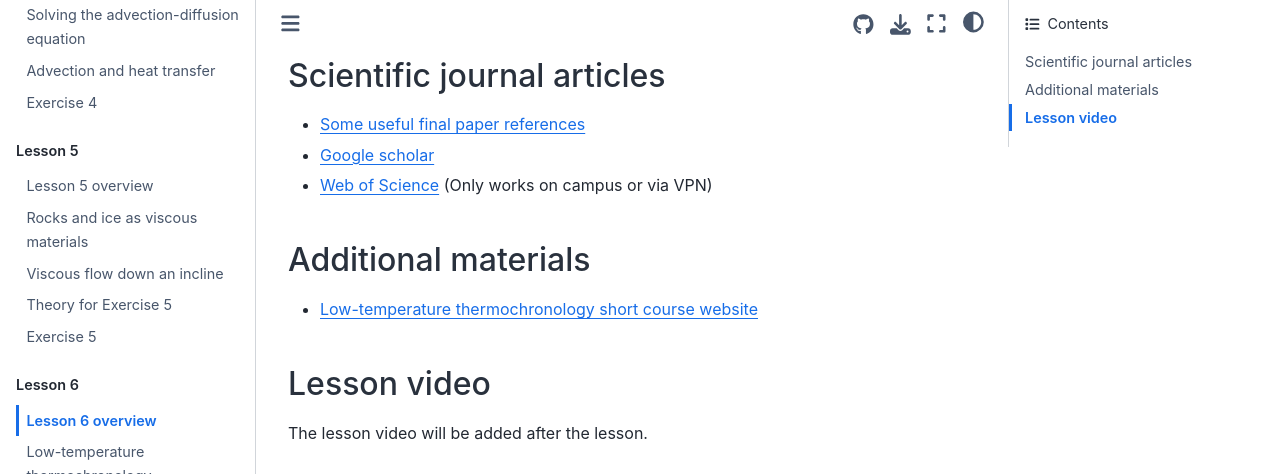
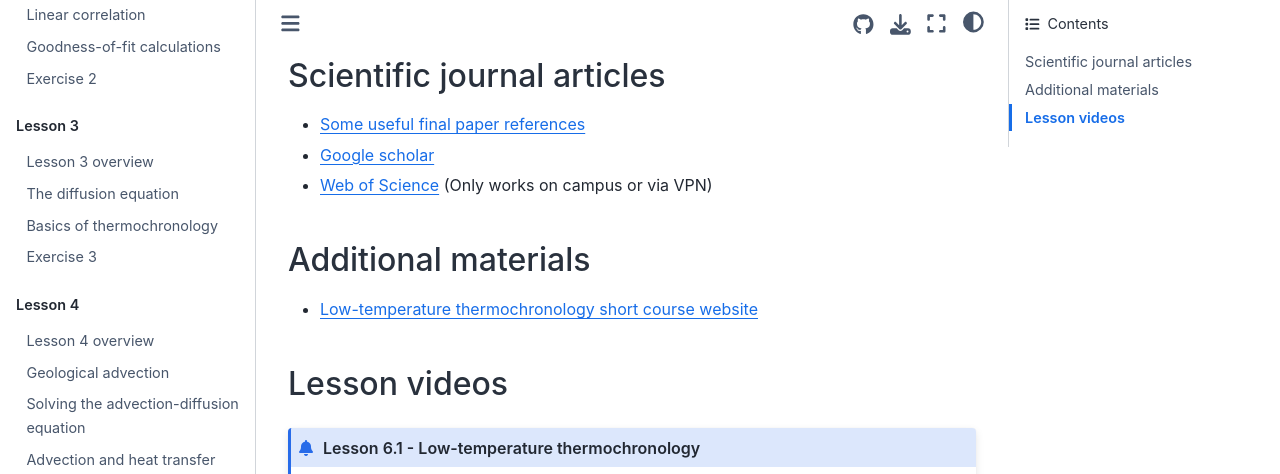
Before and after one commit to IntroQG/site, a Sphinx documentation site: the page built from source/lessons/L6/overview.rst, in a window 1280 px wide and 1400 px high, scrolled down 389 px. Shown: the top 474 px of the window. Built offline with Sphinx 7.4.7 and the Sphinx Book theme 1.1.4, drawn with Linux system fonts in a browser that asks for light colours; some of the changed text lies outside the part shown; grey boxes are pictures that could not be loaded.

Commit message:
Add Lesson 6 videos (finally...)

```diff
--- a/source/lessons/L6/overview.rst
+++ b/source/lessons/L6/overview.rst
@@ -31,23 +31,19 @@
         - Explain why geological fluids deform in a nonlinear fashion
         - Model the flow of ice in valley glaciers using viscous flow equations
 
-Lesson video
-------------
+Lesson videos
+-------------
 
-The lesson video will be added after the lesson.
+.. admonition:: Lesson 6.1 - Low-temperature thermochronology
 
-..
-    .. admonition:: Lesson 6 - Quantitative thermochronology I
+    .. raw:: html
 
-        .. raw:: html
+        <iframe width="560" height="315" src="https://www.youtube.com/embed/UQBIx7pumns" title="YouTube video player" frameborder="0" allow="accelerometer; autoplay; clipboard-write; encrypted-media; gyroscope; picture-in-picture" allowfullscreen></iframe>
+        <p>Dave Whipp, University of Helsinki <a href="https://www.youtube.com/channel/UClNYqKkR-lRWyn7jes0Khcw">@ Quantitative Geology channel on Youtube</a>.</p>
 
-            <iframe width="560" height="315" src="https://www.youtube.com/embed/JOb-sRWg-4g" frameborder="0" allow="accelerometer; autoplay; encrypted-media; gyroscope; picture-in-picture" allowfullscreen></iframe>
-            <p>Dave Whipp, University of Helsinki <a href="https://www.youtube.com/channel/UClNYqKkR-lRWyn7jes0Khcw">@ Quantitative Geology channel on Youtube</a>.</p>
+.. admonition:: Lesson 6.2 - Overview of Exercises 6 and 7, final paper
 
-        **Contents:**
+    .. raw:: html
 
-            - `00:43 - Computing environment changes <https://www.youtube.com/watch?v=JOb-sRWg-4g&t=43s>`__
-            - `02:58 - Basics of thermochronology lecture <https://www.youtube.com/watch?v=JOb-sRWg-4g&t=02m58s>`__
-            - `44:59 - Overview of other lesson materials <https://www.youtube.com/watch?v=JOb-sRWg-4g&t=44m59s>`__
-            - `48:43 - Overview of Exercises 6 and 7 <https://www.youtube.com/watch?v=JOb-sRWg-4g&t=48m43s>`__
-            - `59:49 - Preview of Exercise 6 <https://www.youtube.com/watch?v=JOb-sRWg-4g&t=59m49s>`__
+        <iframe width="560" height="315" src="https://www.youtube.com/embed/TN6EvKaj9U8" title="YouTube video player" frameborder="0" allow="accelerometer; autoplay; clipboard-write; encrypted-media; gyroscope; picture-in-picture" allowfullscreen></iframe>
+        <p>Dave Whipp, University of Helsinki <a href="https://www.youtube.com/channel/UClNYqKkR-lRWyn7jes0Khcw">@ Quantitative Geology channel on Youtube</a>.</p>
```
